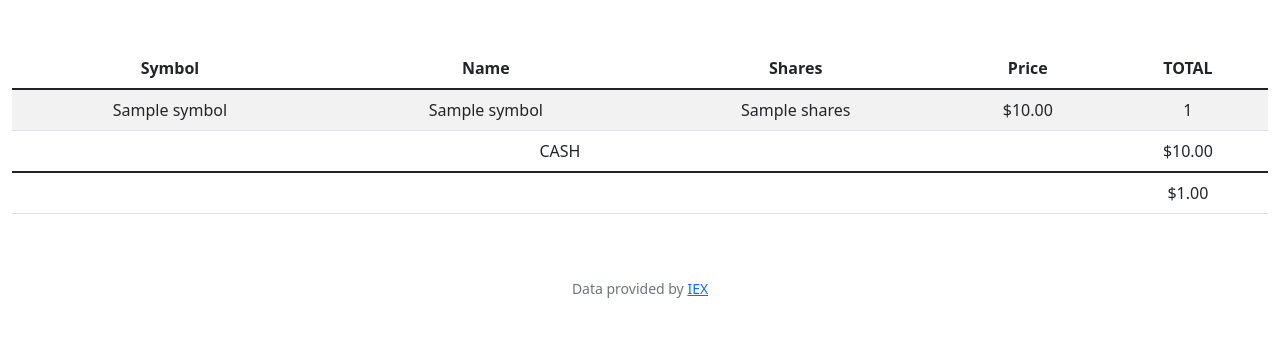
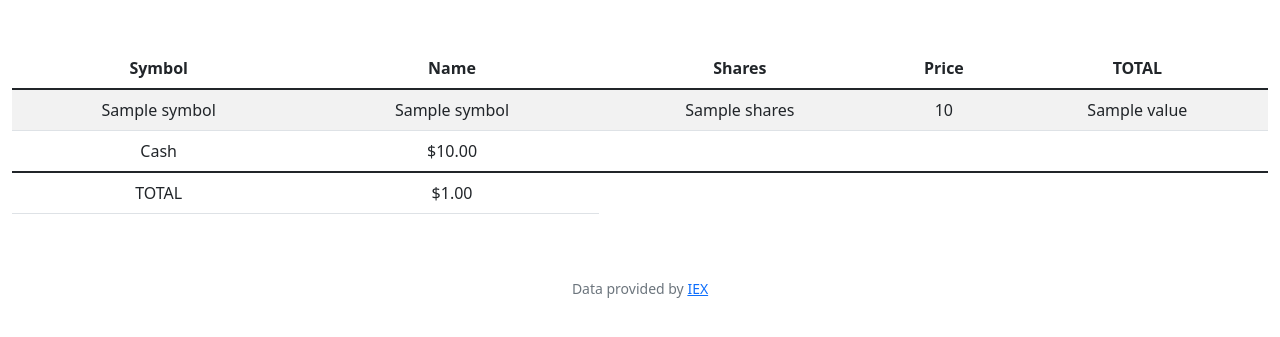
Before and after one commit to khctung/cs50, a Flask app: template pset_9/finance/templates/index.html in a window 1280 px wide. Shown: the part 76-413 px from the top of the page. Run offline with Flask 3, Linux system fonts and the light colour scheme; the template is opened without the code that fills it: most values are stand-ins (such as "Sample title", 1, 10 or a date in 2020); some libraries are stand-ins or nearby versions.

Commit message:
Mon, Nov 20, 2023, 1:05 PM -05:00

```diff
--- a/pset_9/finance/templates/index.html
+++ b/pset_9/finance/templates/index.html
@@ -17,7 +17,7 @@
         </thead>
         <tfoot>
             <tr>
-                <td colspan="4"></td>
+                <td colspan="1">TOTAL</td>
                 <td>{{ total_value | usd }}</td>
             </tr>
         </tfoot>
@@ -27,12 +27,12 @@
                     <td>{{ summary.symbol }}</td>
                     <td>{{ summary.symbol }}</td>
                     <td>{{ summary.shares }}</td>
-                    <td>{{ summary.price | usd }}</td>
-                    <td>{{ summary.total_value }}</td>
+                    <td>{{ summary.price }}</td>
+                    <td>{{ summary.value }}</td>
                 </tr>
             {% endfor %}
             <tr>
-                <td colspan="4">CASH</td>
+                <td colspan="1">Cash</td>
                 <td>{{ cash | usd }}</td>
             </tr>
         </tbody>
```
